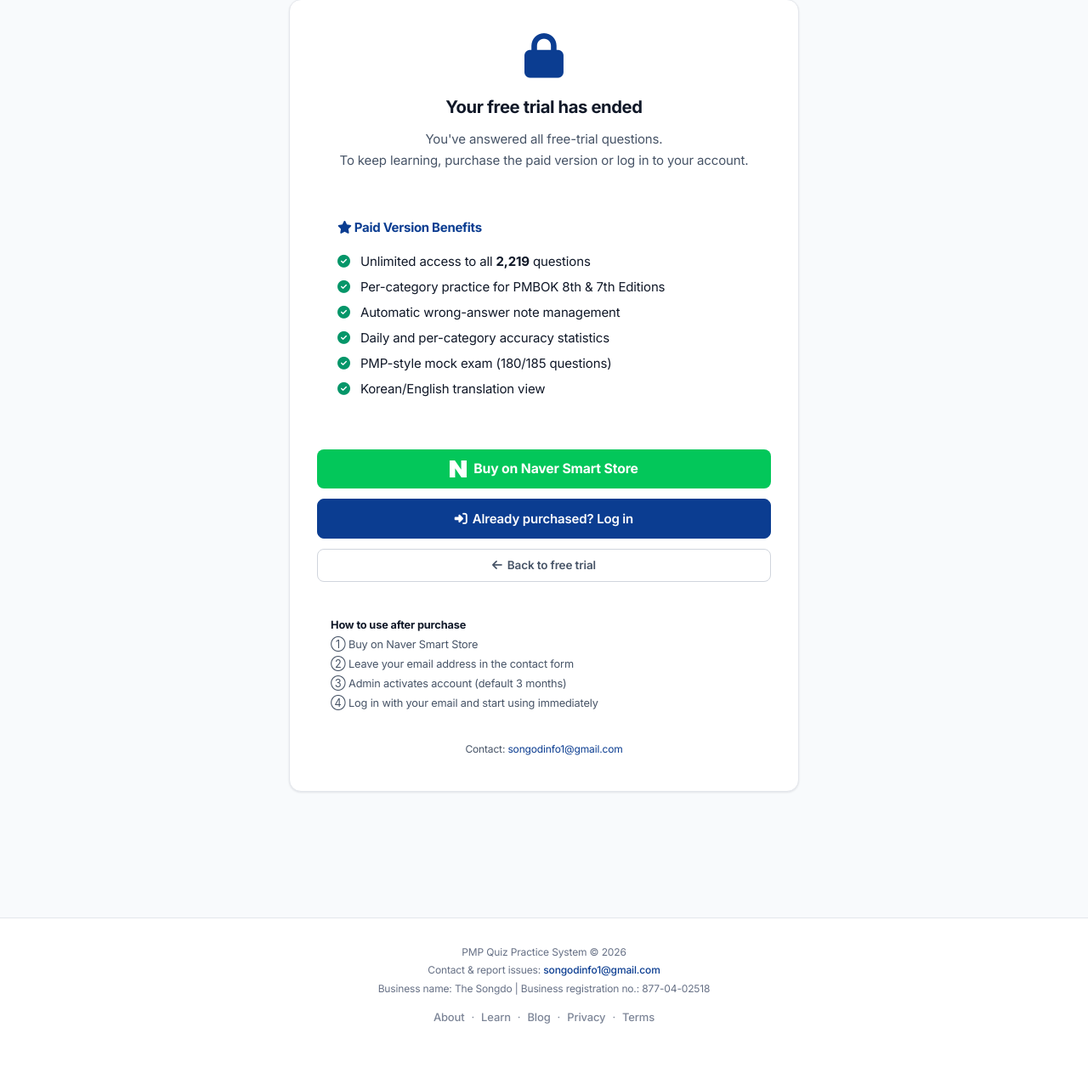
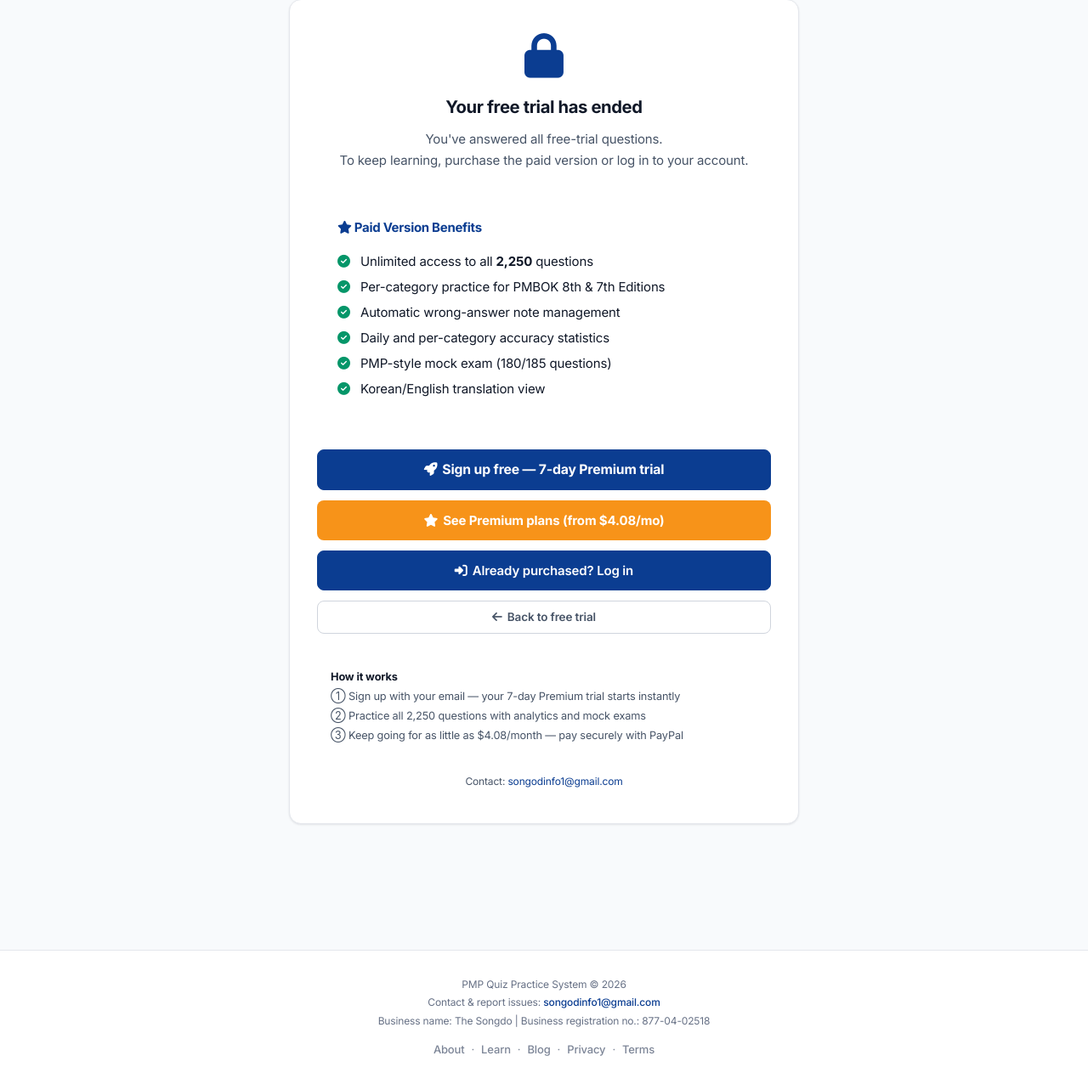
Before and after one commit to prolab-PMP/pmp-quiz-en, a Flask app: page /free/upgrade in a window 1280 px wide. Shown: the part 139-1415 px from the top of the page at 85% size. Before the commit the page ends 1344 px from the top, so only its background shows below. Run offline with Flask 3, Linux system fonts and the light colour scheme; data comes from the database, SQL or seed files in the repository; some libraries are stand-ins or nearby versions; some web fonts are replaced.

Commit message:
Update paid version benefits and purchase guide
Updated the number of questions available in the paid version benefits and revised the purchase guide to reflect the new signup process.

```diff
--- a/templates/free_upgrade.html
+++ b/templates/free_upgrade.html
@@ -18,7 +18,7 @@
                 <i class="fas fa-star"></i> Paid Version Benefits
             </h3>
             <ul style="list-style:none;padding:0;margin:0;line-height:2;">
-                <li><i class="fas fa-check-circle" style="color:var(--success);margin-right:8px;"></i> Unlimited access to all <strong>2,219</strong> questions</li>
+                <li><i class="fas fa-check-circle" style="color:var(--success);margin-right:8px;"></i> Unlimited access to all <strong>2,250</strong> questions</li>
                 <li><i class="fas fa-check-circle" style="color:var(--success);margin-right:8px;"></i> Per-category practice for PMBOK 8th & 7th Editions</li>
                 <li><i class="fas fa-check-circle" style="color:var(--success);margin-right:8px;"></i> Automatic wrong-answer note management</li>
                 <li><i class="fas fa-check-circle" style="color:var(--success);margin-right:8px;"></i> Daily and per-category accuracy statistics</li>
@@ -29,15 +29,11 @@
 
         <!-- Buttons -->
         <div style="display:flex;flex-direction:column;gap:12px;">
-            <!-- Naver Smart Store buy button (most prominent) -->
-            <a href="https://smartstore.naver.com/sub-note/products/13378117649"
-               target="_blank" rel="noopener"
-               class="btn btn-lg"
-               style="background:#03C75A;color:#fff;font-size:1.05rem;font-weight:700;border:none;display:flex;align-items:center;justify-content:center;gap:8px;">
-                <svg width="20" height="20" viewBox="0 0 24 24" fill="white" style="flex-shrink:0;">
-                    <path d="M16.273 12.845L7.376 0H0v24h7.727V11.155l8.897 12.845H24V0h-7.727z"/>
-                </svg>
-                Buy on Naver Smart Store
+            <a href="{{ url_for('signup') }}" class="btn btn-primary btn-lg" style="font-size:1.05rem;font-weight:700;">
+                <i class="fas fa-rocket"></i> Sign up free — 7-day Premium trial
+            </a>
+            <a href="{{ url_for('pricing') }}" class="btn btn-lg" style="background:#F79319;color:#fff;font-weight:700;">
+                <i class="fas fa-star"></i> See Premium plans (from $4.08/mo)
             </a>
             <a href="{{ url_for('login') }}" class="btn btn-primary btn-lg">
                 <i class="fas fa-sign-in-alt"></i> Already purchased? Log in
@@ -49,11 +45,10 @@
 
         <!-- Purchase guide -->
         <div style="margin-top:24px;padding:16px;background:var(--surface);border-radius:8px;font-size:0.85rem;color:var(--text-muted);text-align:left;line-height:1.8;">
-            <strong style="color:var(--text);">How to use after purchase</strong><br>
-            ① Buy on Naver Smart Store<br>
-            ② Leave your email address in the contact form<br>
-            ③ Admin activates account (default 3 months)<br>
-            ④ Log in with your email and start using immediately
+            <strong style="color:var(--text);">How it works</strong><br>
+            ① Sign up with your email — your 7-day Premium trial starts instantly<br>
+            ② Practice all 2,250 questions with analytics and mock exams<br>
+            ③ Keep going for as little as $4.08/month — pay securely with PayPal
         </div>
 
         <p style="margin-top:16px;font-size:0.8rem;color:var(--text-muted);">
```
